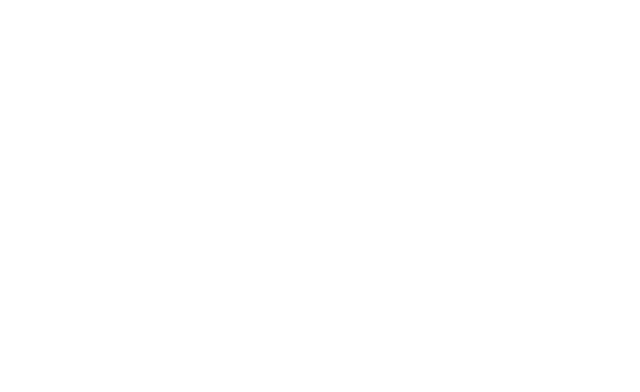
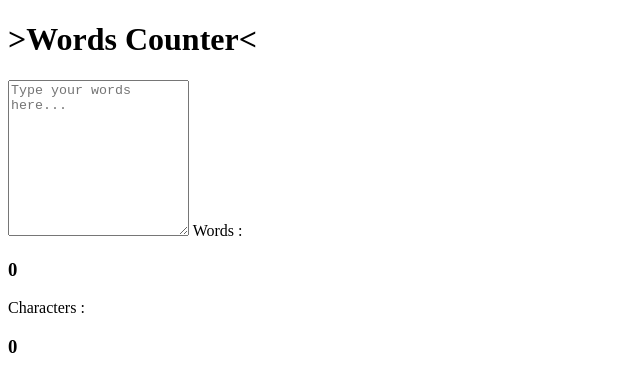
Before and after one commit to acciojob/gre-essay-tool-AartiDixit, a website: page main.html in a window 1280 px wide. Shown: the whole page, without its empty margins (0-640 px from the left). Drawn offline with Linux system fonts and the light colour scheme.

Commit message:
Update main.html

```diff
--- a/main.html
+++ b/main.html
@@ -8,6 +8,12 @@
 
 <body>
 	<!-- the entire body must be written by student -->
+		<h1>&gt;Words Counter&lt;</h1>
+  <div id="container">
+    <textarea id="evaluatedText" rows="10" placeholder="Type your words here..."></textarea>
+    <span>Words : <h3 id="wordCount">0</h3></span>
+    <span>Characters : <h3 id="charCount">0</h3></span>
+  </div>
     <script type="text/javascript" src="./script.js">
 </script>
 
```
